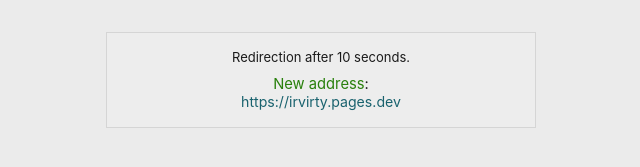
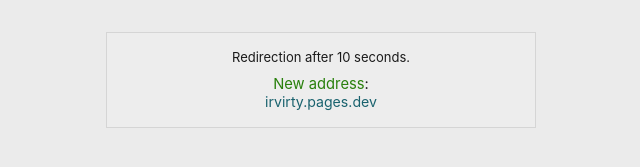
Before and after one commit to irvirty/redirect-page, a plain HTML site: page 404.html in a window 1280 px wide. Shown: the part 189-356 px from the top of the page, 319-959 px from the left. Drawn offline with Linux system fonts and the light colour scheme.

Commit message:
Add files via upload

```diff
--- a/404.html
+++ b/404.html
@@ -3,6 +3,8 @@
 <head>
 <meta charset="UTF-8">
 <title>Redirect page</title>
+
+<meta http-equiv="refresh" content="10; url=https://irvirty.pages.dev/">
 
 <meta name="description" content="
 Redirecting the page to a new address.
--- a/script.js
+++ b/script.js
@@ -1,9 +1,10 @@
-// Redirect page v.1.0.0
+// Redirect page v.1.0.1
 
 let lRedirectUsername= "irvirty";
 
 let lRedirectTime = 10000;
 let lRedirectUrl = "https://" + lRedirectUsername + ".pages.dev";
+let lRedirectUrlPrint = lRedirectUsername + ".pages.dev";
 
 
 setTimeout(function(){
@@ -12,4 +13,4 @@ location.href = lRedirectUrl;
 
 
 document.getElementById("lRedirectTime").innerHTML = "Redirection after " + lRedirectTime / 1000 + " seconds.";
-document.getElementById("lRedirectUrl").innerHTML = `<span class="green">New address</span>:<br> <a class="brand" href="${lRedirectUrl}">${lRedirectUrl}</a>`;
+document.getElementById("lRedirectUrl").innerHTML = `<span class="green">New address</span>:<br> <a class="brand" href="${lRedirectUrl}">${lRedirectUrlPrint}</a>`;
```
Also changed, not shown: index.html (+2 -0 lines).
